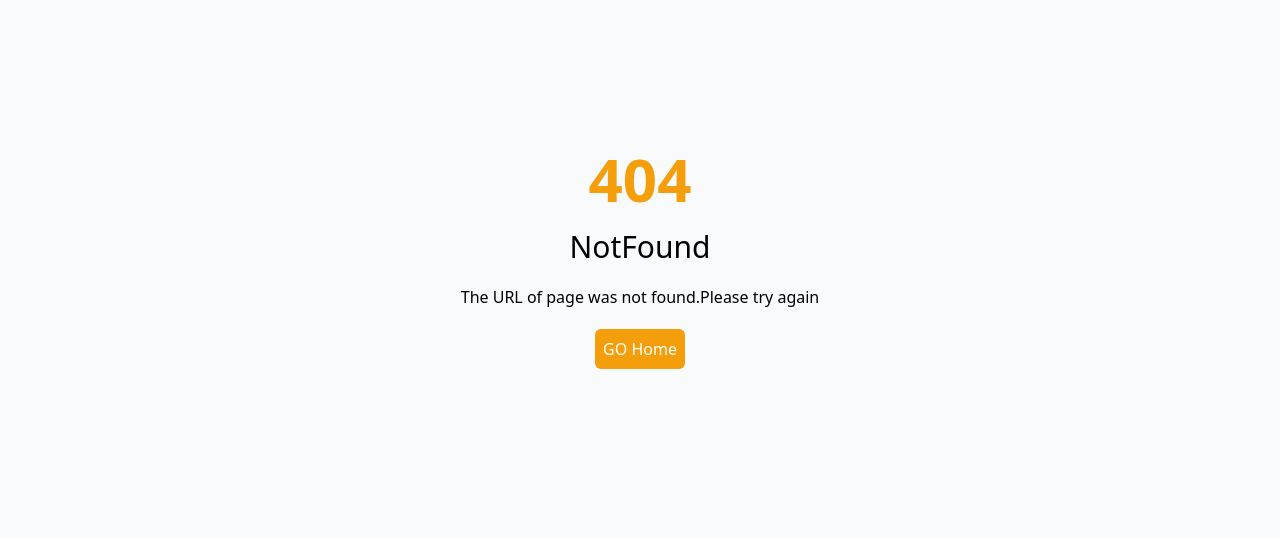
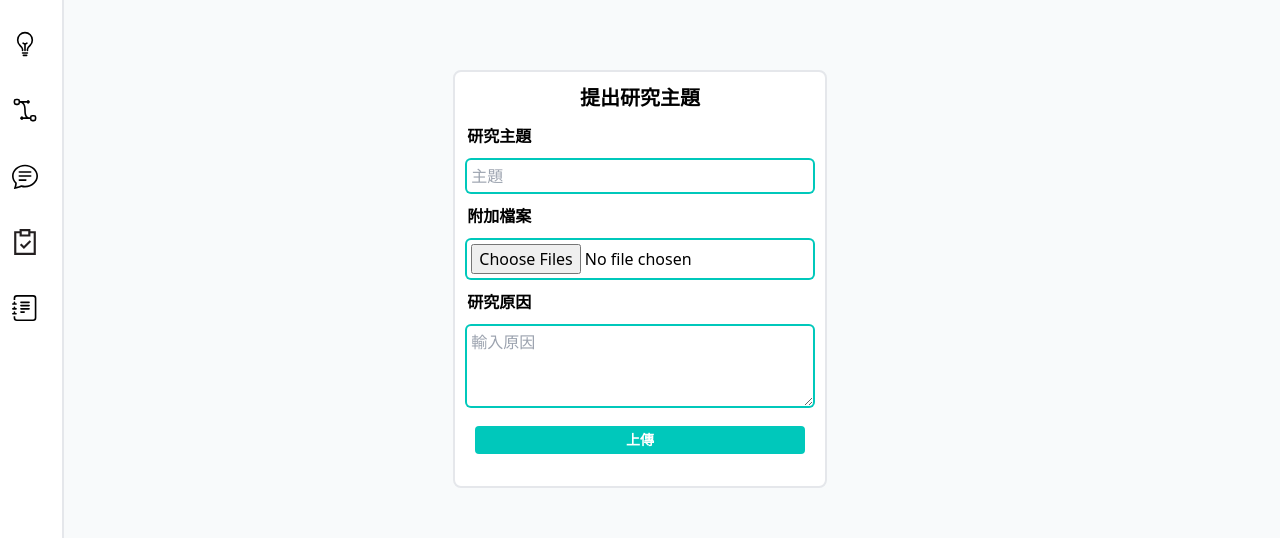
Before and after one commit to deemo0421/sdl-frontend, a React (Vite) app: page /project/1/submitTask in a window 1280 px wide. Before the commit this address had no page. Shown: the part 141-679 px from the top of the page. Built offline with nearby package versions, Linux system fonts and the light colour scheme; no server answers; sample sign-in values are in the browser's storage.

Commit message:
change file name

```diff
--- a/src/App.jsx
+++ b/src/App.jsx
@@ -11,7 +11,7 @@ import RootLayout from "./layouts/RootLayout";
 import ProjectLayout from "./layouts/ProjectLayout";
 import Bulletin from "./pages/bulletin/Bulletin";
 import List from "./pages/list/List";
-import Task from "./pages/task/Task";
+import SubmitTask from './pages/submit/submitTask';
 import ManagePhase from "./pages/managePhase/ManagePhase";
 import Reflection from "./pages/reflection/Reflection";
 import Protfolio from './pages/protfolio/Protfolio';
@@ -34,7 +34,7 @@ export default function App() {
           <Route path="List" element={<List />} />
           <Route path="project/:projectId" element={<ProjectLayout />}>
             <Route path="kanban" element={<Kanban />} />
-            <Route path="task" element={<Task />} />
+            <Route path="submitTask" element={<SubmitTask />} />
             <Route path="managePhase" element={<ManagePhase />} />
             <Route path="reflection" element={<Reflection />} />
             <Route path="protfolio" element={<Protfolio />} />
--- a/src/pages/task/Task.jsx
+++ b/src/pages/submit/SubmitTask.jsx
@@ -4,7 +4,7 @@ import { submitTask } from '../../api/task';
 import { useNavigate , useParams } from 'react-router-dom';
 import toast, { Toaster } from 'react-hot-toast';
 
-export default function Task() {
+export default function SubmitTask() {
     const subtage1 = {
         title:"提出研究主題",
         input1:"研究主題",
```
